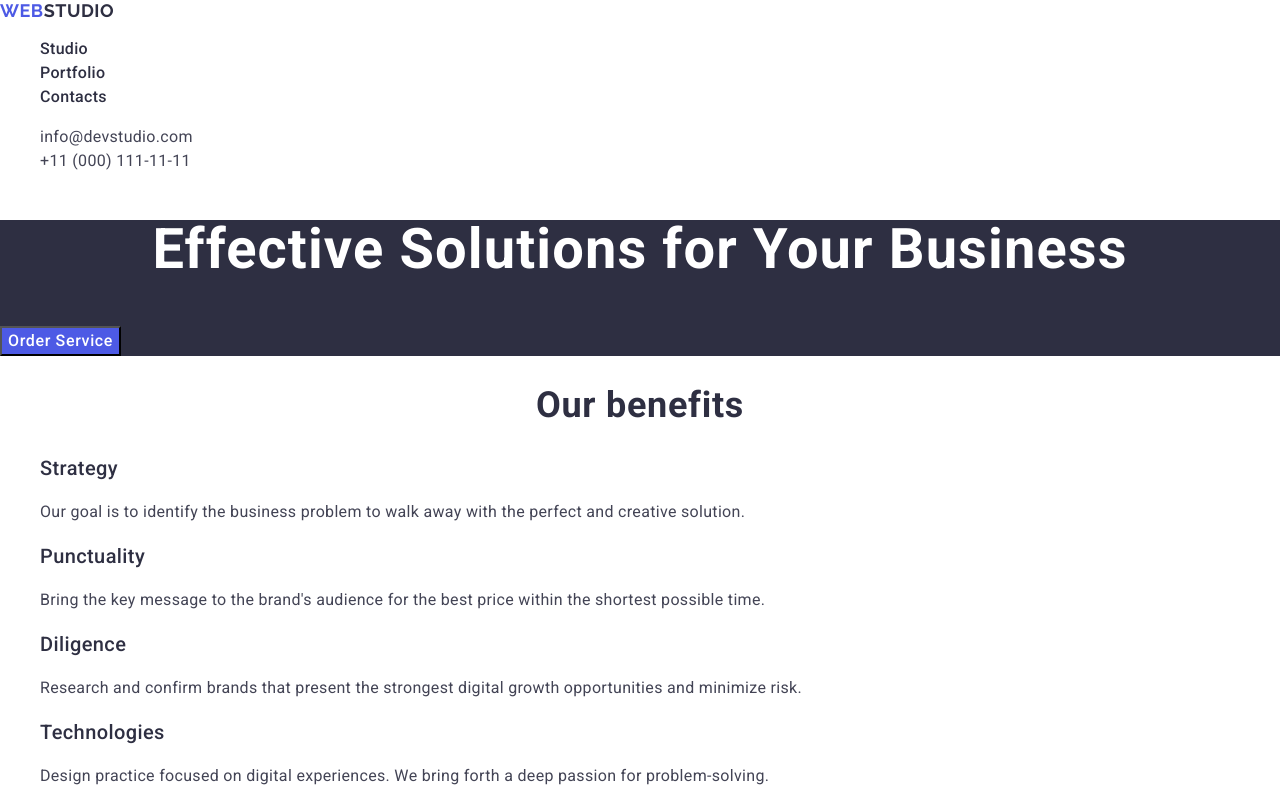
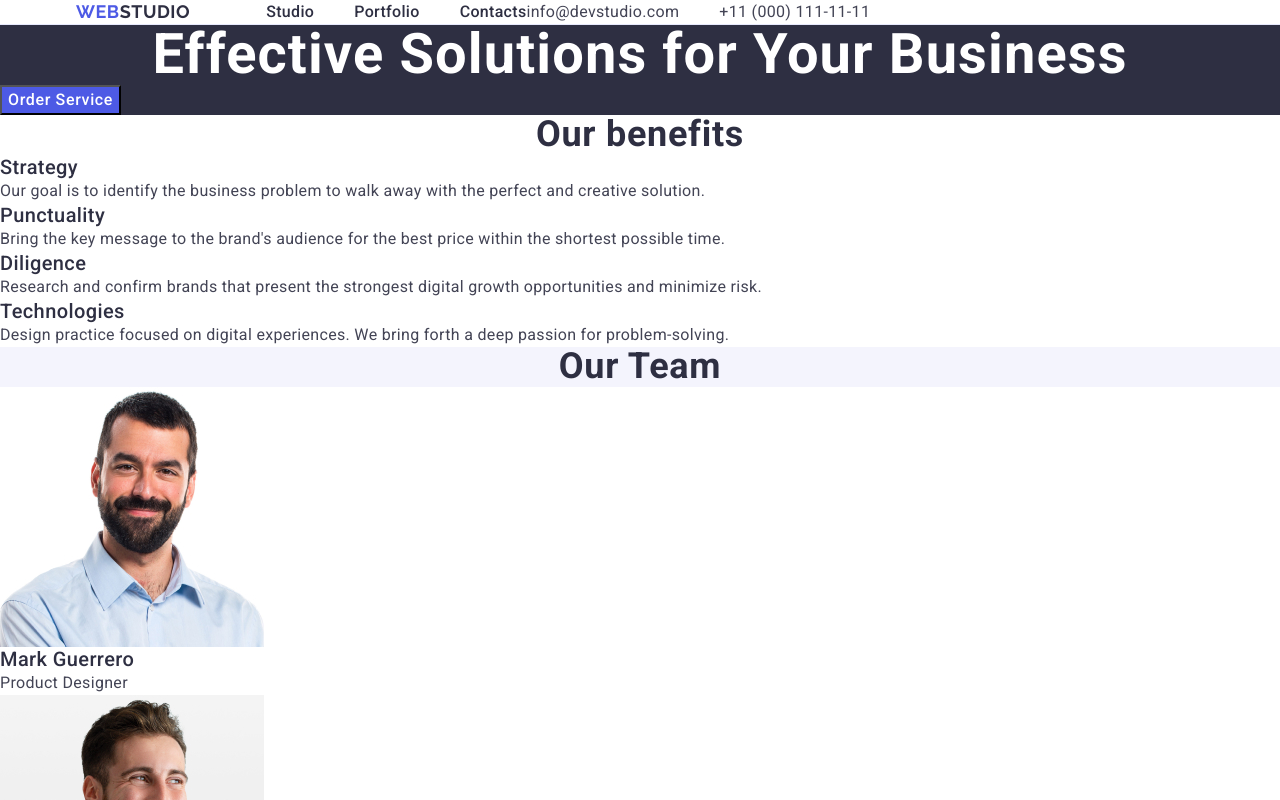
Before and after one commit to KostenkoOleksandr/goit-markup-hw-03, a plain HTML site: page index.html in a window 1280 px wide. Shown: the top 800 px of the page. Drawn offline with nearby package versions, Linux system fonts and the light colour scheme.

Commit message:
header class

```diff
--- a/css/styles.css
+++ b/css/styles.css
@@ -6,14 +6,35 @@ body {
 
 a {
     text-decoration: none;
+    color: inherit;
 }
 
 ul {
     list-style-type: none;
 }
+h1,h2,h3,p,ul{
+    margin: 0;
+    padding: 0;
+}
+img{
+    display:block;
+}
+.header{
+border-bottom: 1px solid #e7e9fc
+}
+.header-box{
+    display: flex;
+    flex:row;
 
-.hero-section {
-    background: #2e2f42;
+}
+.conteiner{
+    width:1158px;
+    margin: 0 auto;
+    padding: 0 15px 0 15px;
+}
+.header-nav{
+    display: flex;
+    align-items:center;
 }
 
 .logo {
@@ -25,6 +46,7 @@ ul {
     letter-spacing: 0.03em;
     text-transform: uppercase;
     color: #4d5ae5;
+    margin-right: 76px
 }
 
 .logo-part {
@@ -35,6 +57,9 @@ ul {
     font-family: "Roboto", sans-serif;
     font-size: 16px;
     /* line-height: 24px; */
+    display:flex;
+    flex: row;
+    gap: 40px;
 }
 
 .anchor-link-list {
@@ -43,9 +68,11 @@ ul {
     font-weight: 500;
     text-decoration: none;
     color: #2e2f42;
+    padding: 24px 0;
 }
 
-.anchor-link-list:hover {
+.anchor-link-list:hover
+{
     color: #404bbf;
 }
 
@@ -61,18 +88,27 @@ ul {
     line-height: 150%;
     letter-spacing: 0.02em;
     font-style: normal;
+
+}
+.link-contact-link{
+    display: flex;
+    flex: row;
+    gap: 40px; ;
 }
 
-.link-contact-list {
+.link-contact-iteam {
     color: #434455;
 }
 
-.link-contact-list:hover {
+.link-contact-iteam:hover {
     color: #404bbf;
 }
 
-.link-contact-list:focus {
+.link-contact-iteam:focus {
     color: #404bbf;
+}
+.hero-section {
+    background: #2e2f42;
 }
 
 .hero-section-header {
--- a/index.html
+++ b/index.html
@@ -14,8 +14,9 @@
     </head>
 <body>
     <!--Header-->
-  <header>
-    <nav>
+  <header class="header">
+    <div class="header-box conteiner"">
+    <nav class="header-nav">
         <a href="./index.html" class="logo">Web<span class="logo-part">Studio</span></a>
         <ul class="anchor-link">
             <li><a href="./index.html" class="anchor-link-list">Studio</a></li>
@@ -24,11 +25,12 @@
         </ul>
     </nav>
     <address class="link-contact">
-        <ul >
-            <li><a href="mailto:info@devstudio.com" class="link-contact-list">info@devstudio.com</a></li>
-            <li><a href="tel:+110001111111" class="link-contact-list">+11 (000) 111-11-11</a></li>
+        <ul class="link-contact-link" >
+            <li><a href="mailto:info@devstudio.com" class="link-contact-iteam">info@devstudio.com</a></li>
+            <li><a href="tel:+110001111111" class="link-contact-iteam">+11 (000) 111-11-11</a></li>
         </ul>
     </address>
+    </div>
   </header>
   <!--Main-->
   <main>
```
